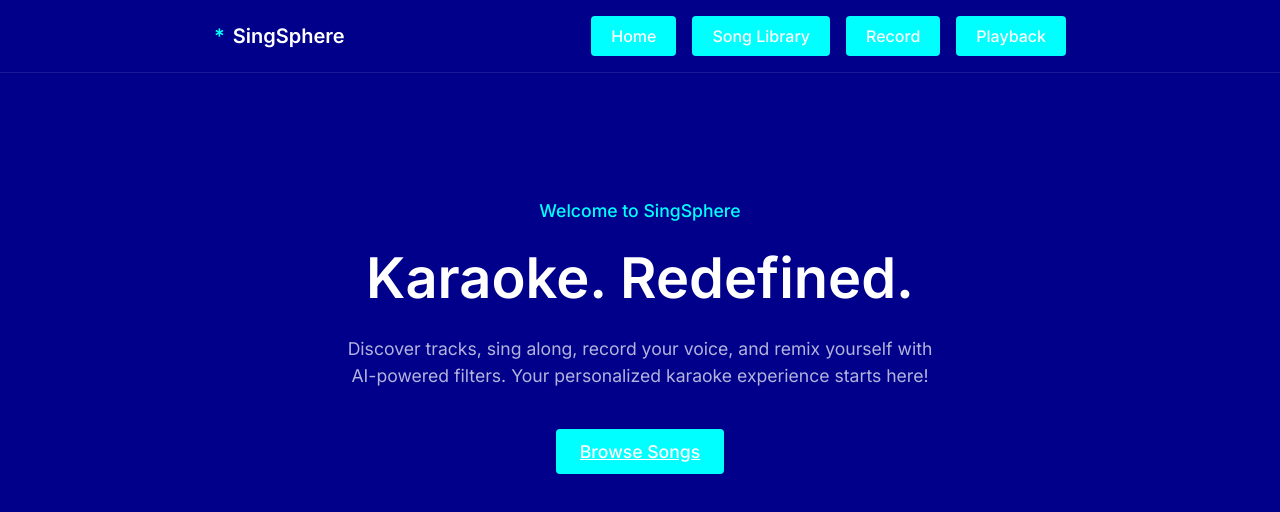
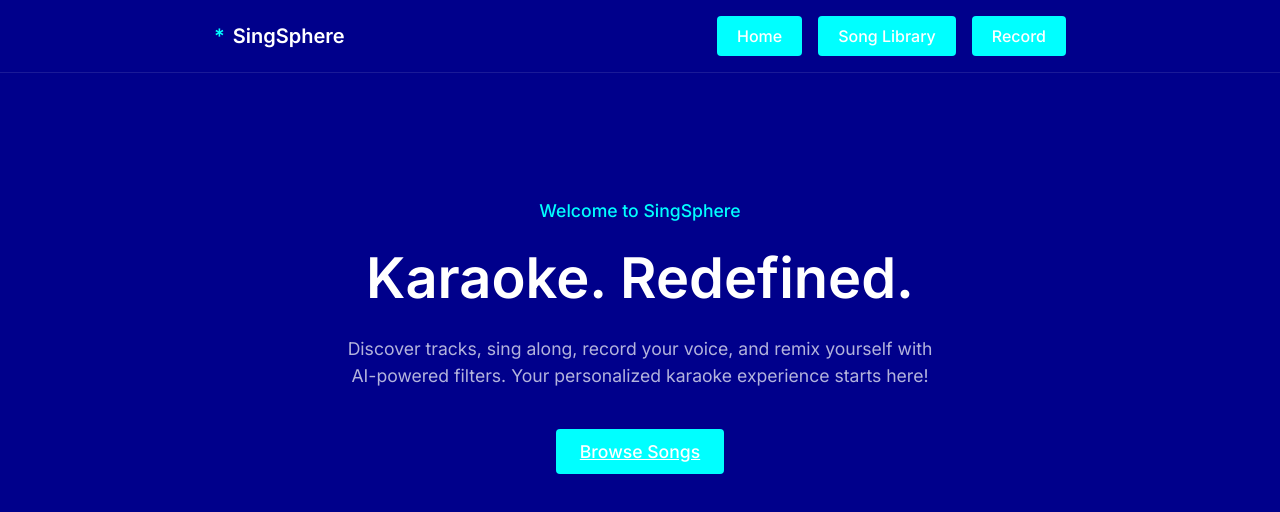
Before and after one commit to Workflow-Manager-admin/singsphere-35690-ae80a071, a React (Create React App) app in the folder singsphere/: page / in a window 1280 px wide. Shown: the top 512 px of the page. Built offline with nearby package versions, Linux system fonts and the light colour scheme; the HTML template or start-up script is replaced by a standard one.

Commit message:
CheckPoint

```diff
--- a/singsphere/src/App.js
+++ b/singsphere/src/App.js
@@ -15,7 +15,6 @@ function NavBar() {
           <Link to="/" className="btn" style={{ textDecoration: 'none' }}>Home</Link>
           <Link to="/library" className="btn" style={{ textDecoration: 'none' }}>Song Library</Link>
           <Link to="/record" className="btn" style={{ textDecoration: 'none' }}>Record</Link>
-          <Link to="/playback" className="btn" style={{ textDecoration: 'none' }}>Playback</Link>
         </div>
       </div>
     </nav>
```
Also changed, not shown: 2 other files (tests, documents, lock files or other folders).
